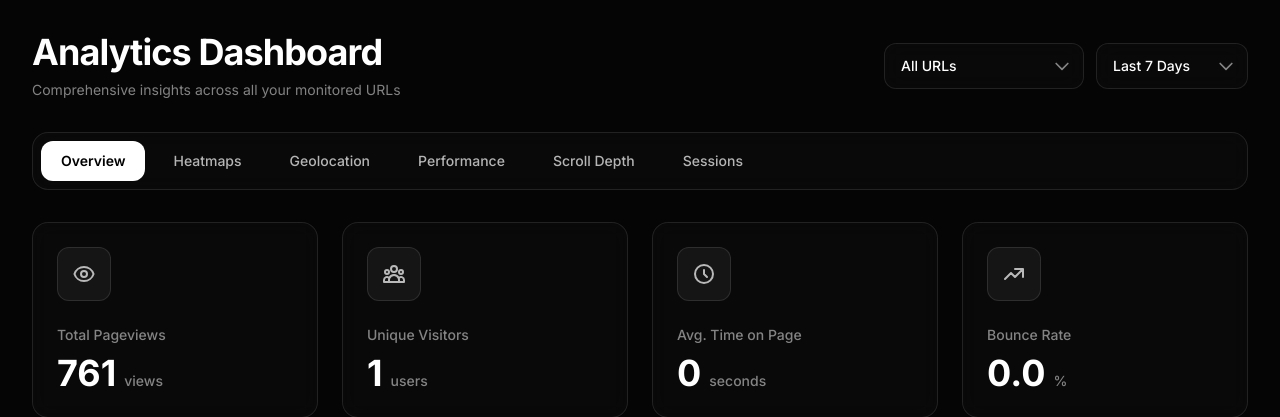
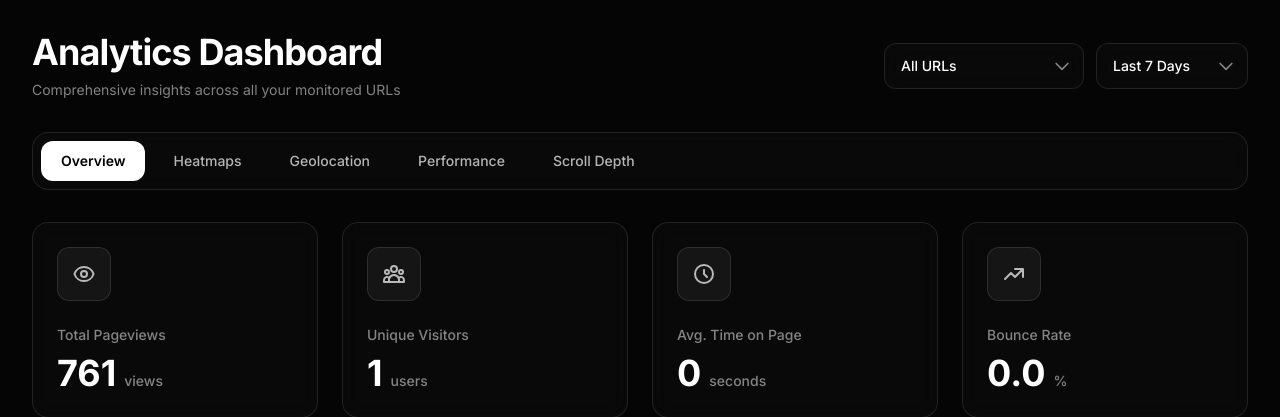
Before and after one commit to MDhruv03/URL-Monitor, a Django app: page /analytics/ in a window 1280 px wide. Shown: the part 66-483 px from the top of the page. Run offline with Django 5.2, Linux system fonts and the light colour scheme; a user stored in the database is signed in; data comes from the database, SQL or seed files in the repository; parts of the project's set-up code (start-up, migrations or seed data) failed here and were passed over; some libraries are stand-ins or nearby versions.

Commit message:
Fix analytics navigation: Remove Sessions tab and maintain URL selection across pages

```diff
--- a/templates/analytics/overview.html
+++ b/templates/analytics/overview.html
@@ -71,25 +71,21 @@
                class="px-5 py-2.5 rounded-xl bg-white text-black text-sm font-semibold transition-all">
                 Overview
             </a>
-            <a href="{% url 'monitor:analytics_heatmap' %}?days={{ days }}"
+            <a href="{% url 'monitor:analytics_heatmap' %}{% if monitored_url %}{{ monitored_url.id }}/{% endif %}?days={{ days }}"
                class="px-5 py-2.5 rounded-xl text-white/70 hover:text-white hover:bg-white/5 text-sm font-medium transition-all">
                 Heatmaps
             </a>
-            <a href="{% url 'monitor:analytics_geolocation' %}?days={{ days }}"
+            <a href="{% url 'monitor:analytics_geolocation' %}{% if monitored_url %}{{ monitored_url.id }}/{% endif %}?days={{ days }}"
                class="px-5 py-2.5 rounded-xl text-white/70 hover:text-white hover:bg-white/5 text-sm font-medium transition-all">
                 Geolocation
             </a>
-            <a href="{% url 'monitor:analytics_performance' %}?days={{ days }}"
+            <a href="{% url 'monitor:analytics_performance' %}{% if monitored_url %}{{ monitored_url.id }}/{% endif %}?days={{ days }}"
                class="px-5 py-2.5 rounded-xl text-white/70 hover:text-white hover:bg-white/5 text-sm font-medium transition-all">
                 Performance
             </a>
-            <a href="{% url 'monitor:analytics_scroll' %}?days={{ days }}"
+            <a href="{% url 'monitor:analytics_scroll' %}{% if monitored_url %}{{ monitored_url.id }}/{% endif %}?days={{ days }}"
                class="px-5 py-2.5 rounded-xl text-white/70 hover:text-white hover:bg-white/5 text-sm font-medium transition-all">
                 Scroll Depth
-            </a>
-            <a href="{% url 'monitor:analytics_sessions' %}?days={{ days }}"
-               class="px-5 py-2.5 rounded-xl text-white/70 hover:text-white hover:bg-white/5 text-sm font-medium transition-all">
-                Sessions
             </a>
         </div>
     </div>
```
